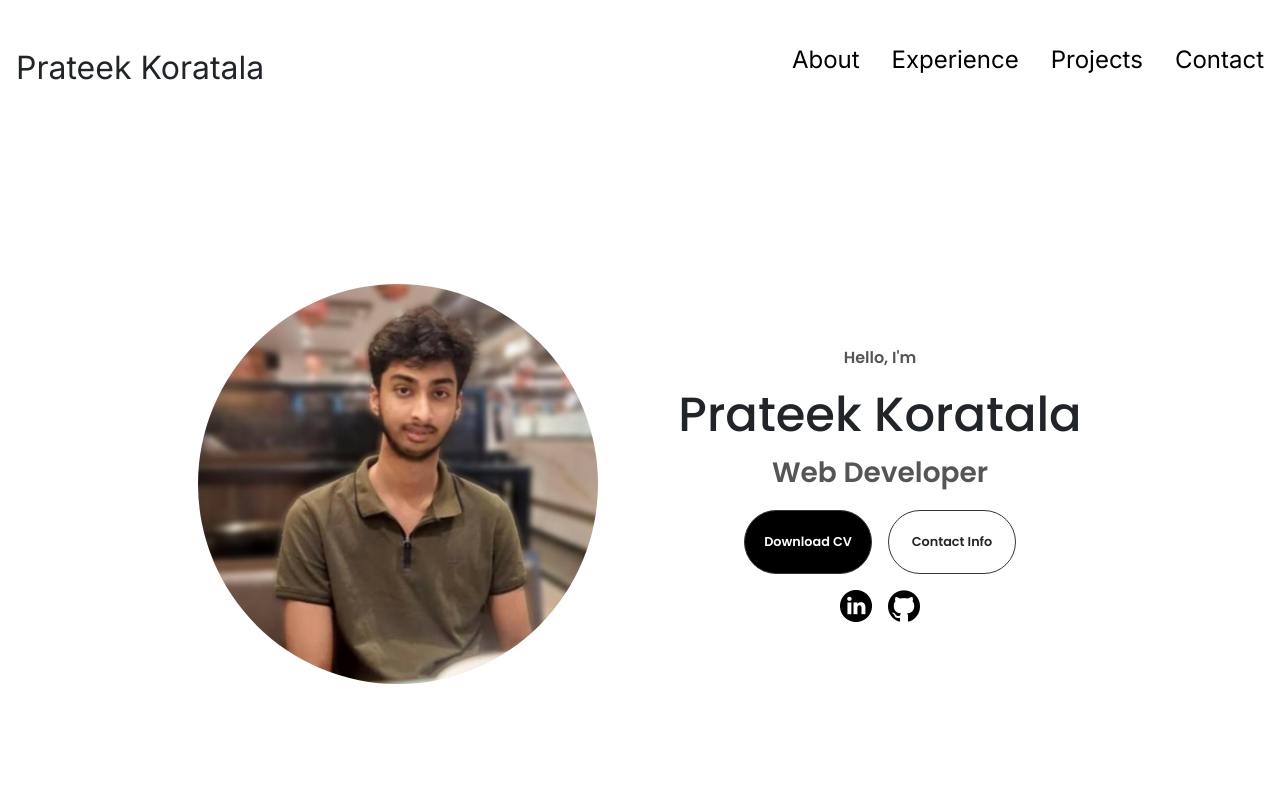
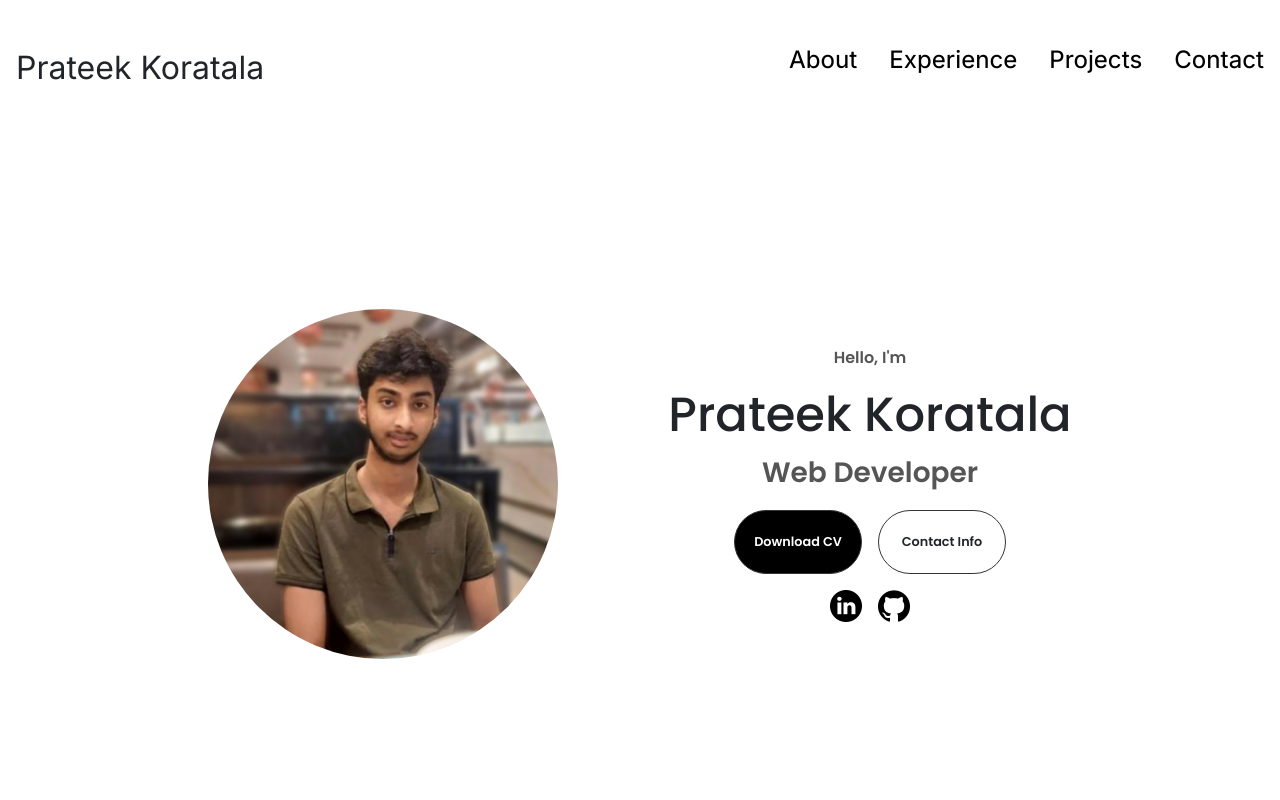
Before and after one commit to Prateek22672/Prateek-s-Professional-Showcase, a plain HTML site: page index.html in a window 1280 px wide. Shown: the top 800 px of the page. Drawn offline with nearby package versions, Linux system fonts and the light colour scheme; a web font is replaced by a local one.

Commit message:
Update index.css

```diff
--- a/index.css
+++ b/index.css
@@ -49,6 +49,7 @@ nav {
 
 a {
     color: black;
+    font-weight: 450;
     text-decoration: none;
 }
 
@@ -140,10 +141,11 @@ section {
 
 .section__pic-container {
     display: flex;
-    height: 400px;
-    width: 400px;
+    height: 350px;
+    width: 380px;
     margin: auto 0;
 }
+
 
 .section__text {
     align-self: center;
```
